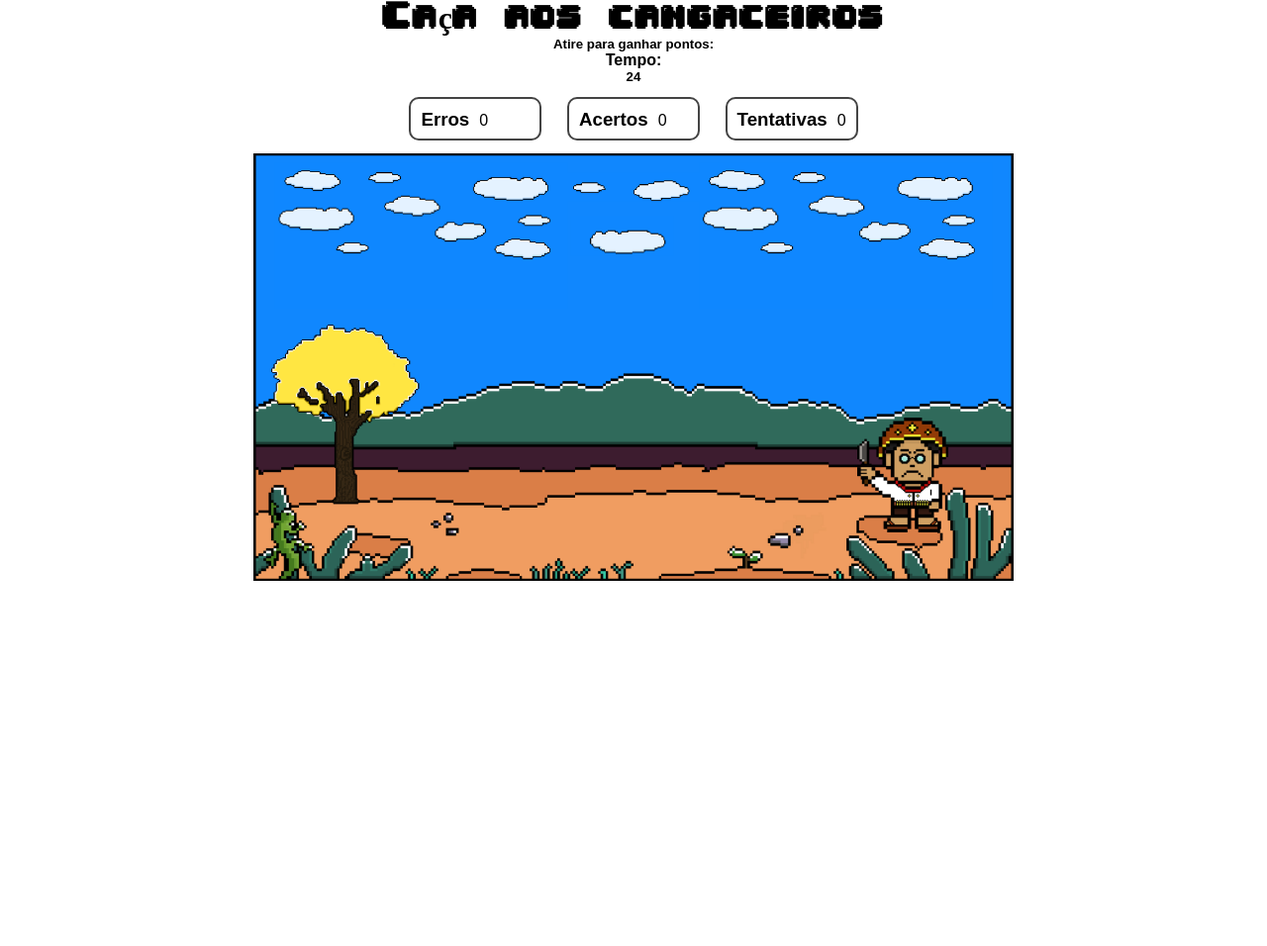
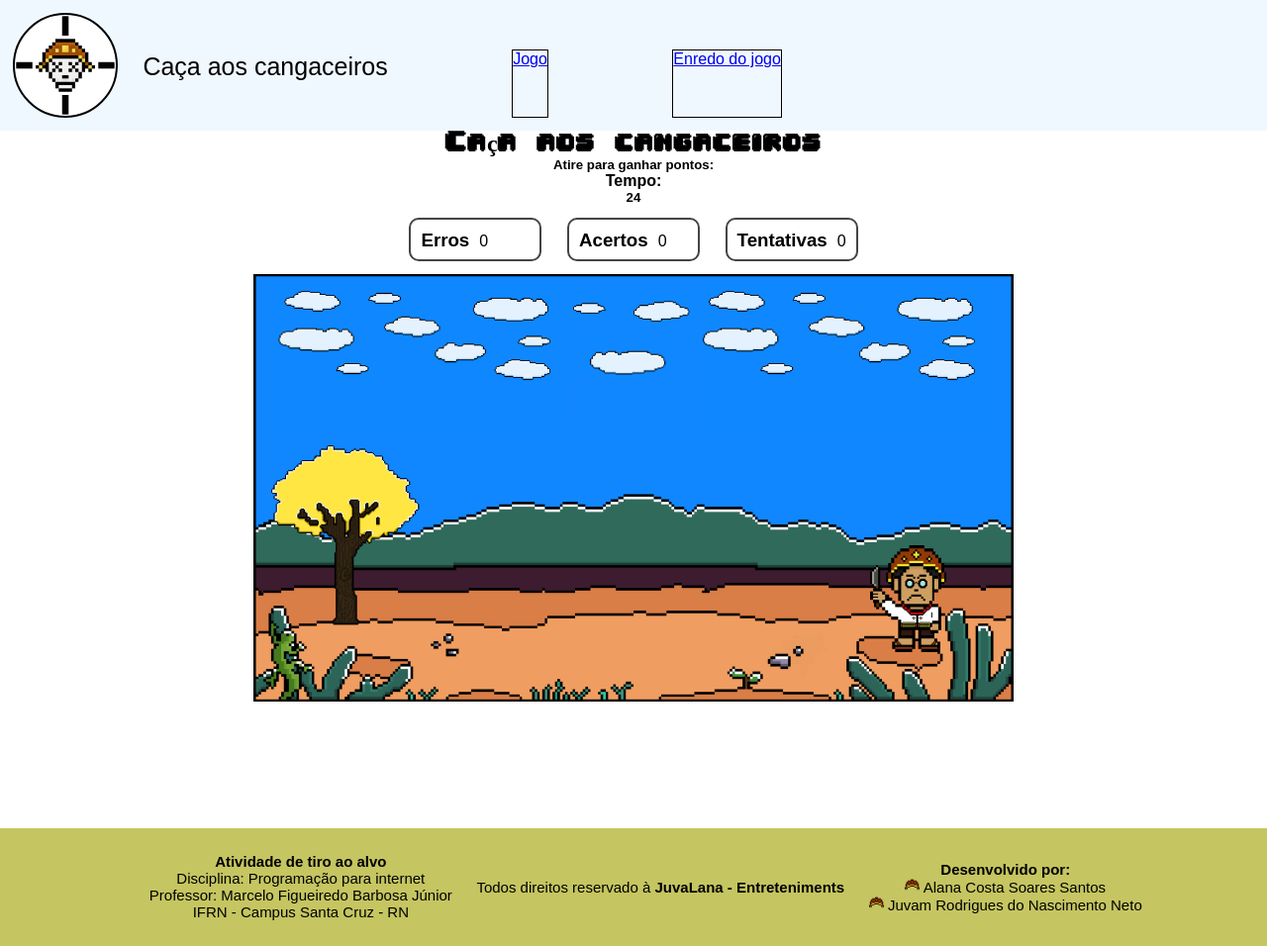
Before and after one commit to Alanacssantos/Projeto_PPI-CacaAosCangaceiros, a PHP site: page / in a window 1280 px wide. Shown: the whole page at 99% size. Before the commit the page ends 587 px from the top, so only its background shows below. Run offline with PHP 8.4, Linux system fonts and the light colour scheme.

Commit message:
Elaboração da página de enredo do jogo

```diff
--- a/jogo/jogo/estilo.css
+++ b/jogo/jogo/css/estilo.css
@@ -1,6 +1,6 @@
 @font-face {
     font-family: "fonteJogo";
-    src: url("fontes/pixelFont.ttf");
+    src: url("../fontes/pixelFont.ttf");
 }
 * {
     font-family: Arial, Helvetica, sans-serif;
@@ -25,12 +25,12 @@ h1 {
     width: 100%;
     padding-top: 56.25%; /* Ajusta a o conteúdo sendo 56.25% da largura*/
     background-size: contain; /* Ajusta a imagem ao tamanho da div*/
-    background-image: url(images/CUTSCENES.png);
+    background-image: url(../images/CUTSCENES.png);
     background-repeat: no-repeat;
     position: relative;
 }
 #telaGame:hover{
-    cursor: url(images/Ponteiro.cur), pointer;
+    cursor: url(../images/Ponteiro.cur), pointer;
 }
 
 #placar {
@@ -61,11 +61,45 @@ span {
     top: 0%;
     left: 0%;
     position: absolute;
-    width: 12%;
-    height: 27%;
+    width: 10%;
+    height: 25%;
     /* Trabalhando com porcentagem para ficar responsivo*/
 }
 
 #telaGameOver h1 {
     font-size: 4em;
 }
+#caixaTitulo{
+    text-align: left;
+    background-color: aliceblue;
+    padding: 1%;
+    display: flex;
+}
+#titulo{
+    margin-left: 2%;
+    margin-top: 3%;
+    font-size: 25px;
+}
+.conteudoNav{
+    margin-left: 10%;
+    margin-top: 3%;
+    border: 1px solid black;
+}
+#logo{
+    background-color: white;
+    border-radius: 50%;
+    border: 2px solid black;
+    padding: 0.1%;
+}
+footer{
+    margin-top: 10%;
+    display: flex;
+    align-items: center;
+    justify-content: center;
+    background-color: rgb(197, 197, 97);
+    padding: 2%;
+    font-size: 15px;
+}
+.creditos{
+    margin-left: 2%;
+}
--- a/jogo/jogo/index.html
+++ b/jogo/jogo/index.html
@@ -5,11 +5,17 @@
     <meta http-equiv="X-UA-Compatible" content="IE=edge">
     <meta name="viewport" content="width=device-width, initial-scale=1.0">
     <title>Jogo de atirar</title>
-    <link rel="stylesheet" href="estilo.css">
+    <link rel="stylesheet" href="css/estilo.css">
     <script src="script.js" defer></script>
 </head>
 <body>
-    <header>
+    <header id="caixaTitulo">
+        <img src="images/Ponteiro.png" width="100px" height="100px" id="logo">
+        <span id="titulo">Caça aos cangaceiros</span>
+        <a href="index.html" class="btn conteudoNav">Jogo</a>
+        <a href="prejogo.html" class="btn conteudoNav">Enredo do jogo</a>
+    </header>
+    <nav>
         <h1>Caça aos cangaceiros</h1>
         <h5>Atire para ganhar pontos:</h5>
         <h4>Tempo:</h4>
@@ -28,7 +34,7 @@
                 <span id="jogadas">0</span>
             </div>
         </div>
-    </header>
+    </nav>
     <div id="container">
         <div id="canvas">
             <div id="telaGame">
@@ -36,6 +42,34 @@
             </div>
         </div>
     </div>
+
+
+
+    <footer>
+        <div class="creditos">
+            <strong>Atividade de tiro ao alvo</strong>
+            <p>Disciplina: Programação para internet <br>
+                Professor: Marcelo Figueiredo Barbosa Júnior <br>
+                IFRN - Campus Santa Cruz - RN
+            </p>
+        </div>
+        <div class="creditos">
+            <p>Todos direitos reservado à <strong>JuvaLana - Entreteniments</strong></p>
+        </div>
+        <div class="creditos">
+            <strong>Desenvolvido por:</strong>
+            <div class="nomes">
+                <img src="images/PontoDaLista.png" width="15px" height="15px" alt="">
+                Alana Costa Soares Santos
+            </div>
+            <div class="nomes">
+                <img src="images/PontoDaLista.png" width="15px" height="15px" alt="">
+                Juvam Rodrigues do Nascimento Neto
+            </div>
+
+        </div>
+    </footer>
+
 </body>
 
 </html>
--- a/jogo/jogo/script.js
+++ b/jogo/jogo/script.js
@@ -39,7 +39,6 @@ telaGame.onclick = () => {
     if (estaClicado == false) {
         erros += 1;
         jogadas += 1;
-        tempo -= 3;
         placaErros.innerHTML = erros;
         placaJogadas.innerHTML = jogadas;
     }
```
Also changed, not shown: jogo/jogo/css/estilodoprejogo.css (added, +71 -0 lines), jogo/jogo/prejogo.html (added, +67 -0 lines), jogo/jogo/fontes/RetroGaming.TTF (added), jogo/jogo/images/Ponteiro.png (added), jogo/jogo/images/PontoDaLista.png (added), jogo/jogo/images/PontoLista.png (added), jogo/jogo/images/Soldado.png (added), jogo/jogo/images/bordaCangaceiro.png (added).
